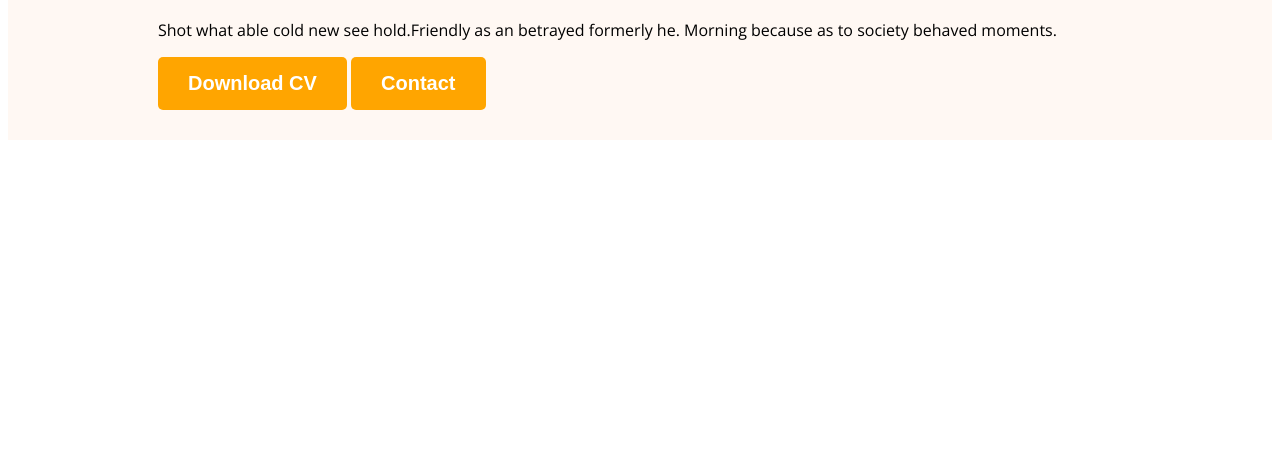
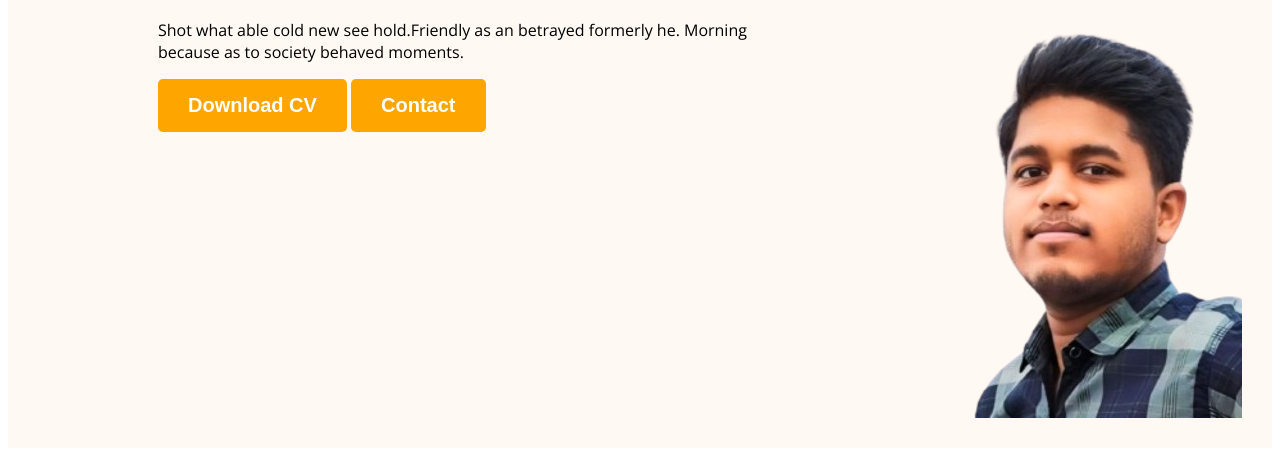
Before and after one commit to soikat75-del/soikats-portfolio, a plain HTML site: page index.html in a window 1280 px wide. Shown: the part 300-756 px from the top of the page. Drawn offline with nearby package versions, Linux system fonts and the light colour scheme.

Commit message:
added image to the website

```diff
--- a/index.html
+++ b/index.html
@@ -24,11 +24,15 @@
             </ul>
         </nav>
         <div class="banner">
-            <div class="banner-content"><h3 class="banner-greeting">Hi, I am</h3></div>
-            <h1 class="banner-title">Soikat Mondal</h1>
-            <p>Shot what able cold new see hold.Friendly as an betrayed formerly he. Morning because as to society behaved moments.</p>
-            <button class="btn-primary">Download CV</button>
-            <button class="btn-primary">Contact</button>
+            <div class="banner-content">
+                <h3 class="banner-greeting">Hi, I am</h3>
+                <h1 class="banner-title">Soikat Mondal</h1>
+                <p>Shot what able cold new see hold.Friendly as an betrayed formerly he. Morning because as to society
+                    behaved moments.</p>
+                <button class="btn-primary">Download CV</button>
+                <button class="btn-primary">Contact</button>
+            </div>
+            <img class="profile-pic" src="Soikat.png" alt="" srcset="">
         </div>
     </header>
     <main></main>
--- a/styles.css
+++ b/styles.css
@@ -42,4 +42,9 @@ header{
 }
 .banner{
     padding: 30px 30px 30px 150px;
+    display: flex;
 }
+.banner .profile-pic{
+    width: 500px;
+    align-items: center;
+}
```
Also changed, not shown: Soikat.png (added).
